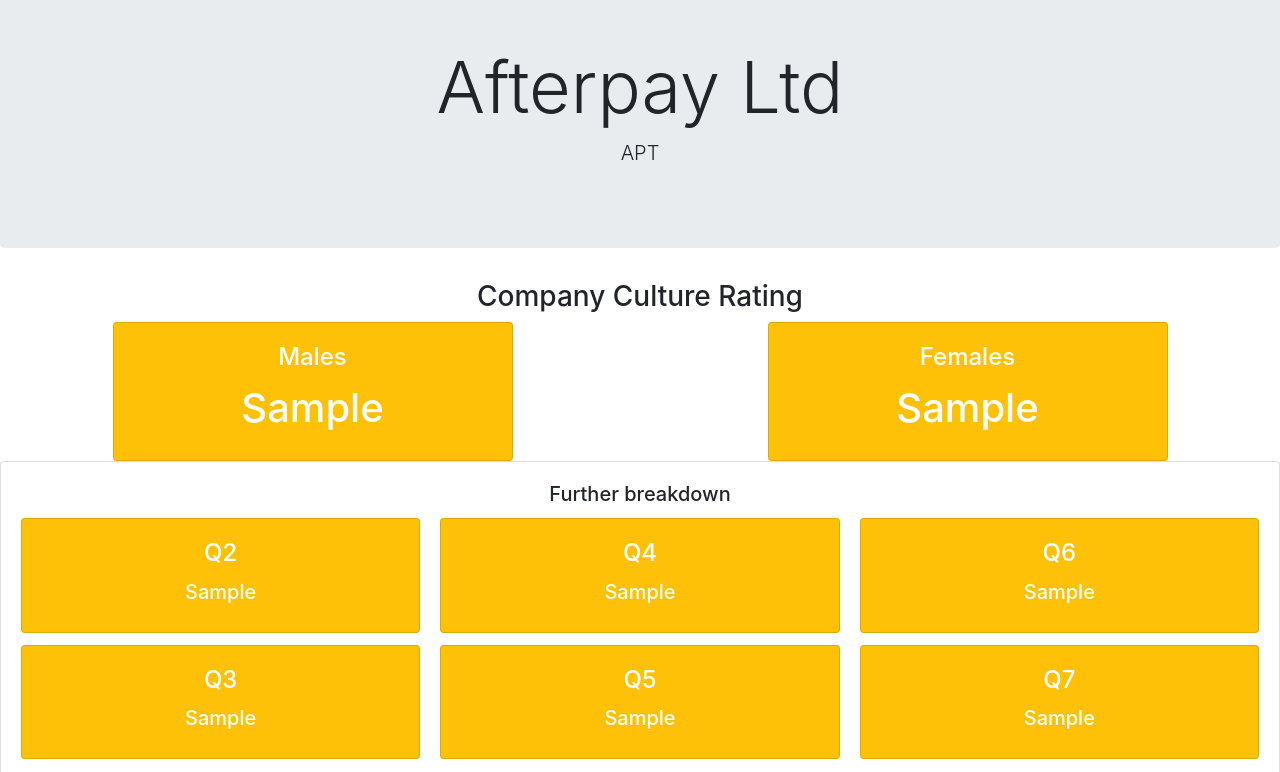
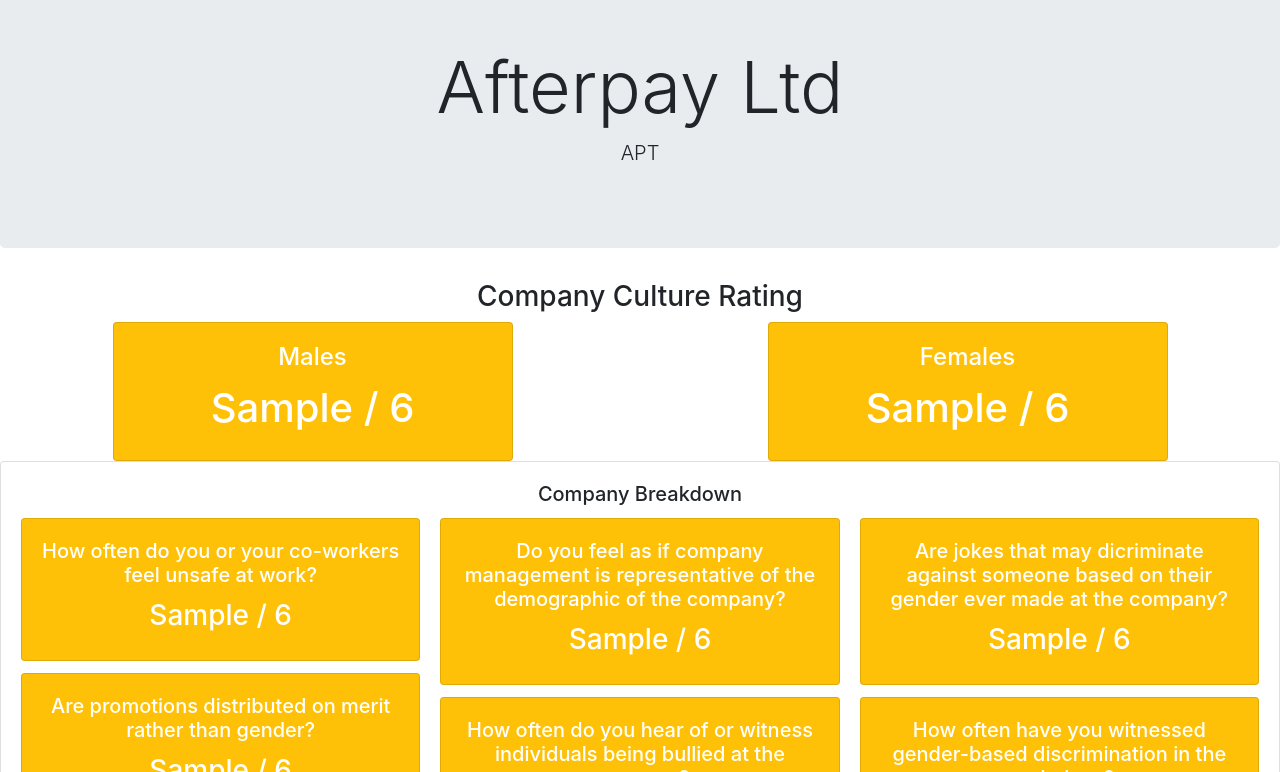
Before and after one commit to Nick-jw/RMIT-Hackathon-2022, a Django app: template hackathon/templates/company.html in a window 1280 px wide. Shown: the part 126-898 px from the top of the page. Run offline with Django 4.2, Linux system fonts and the light colour scheme; data comes from the database, SQL or seed files in the repository; tables that the repository leaves empty hold one stand-in row (values such as "Sample post"); the template is opened without the code that fills it: values that come from a table or form of the project are taken from there, most other values are stand-ins (such as "Sample title", 1, 10 or a date in 2020); grey boxes are pictures that could not be loaded.

Commit message:
touch ups

```diff
--- a/hackathon/templates/company.html
+++ b/hackathon/templates/company.html
@@ -56,7 +56,7 @@
               <div class="card-body">
                         <h4 class="card-title">Males</h4>
                         <p class="h1">
-                          {{ Q1avg_male }}
+                          {{ Q1avg_male }}  / 6
                         </p>
                     </div>
                 </div>
@@ -70,7 +70,7 @@
               <div class="card-body">
                         <h4 class="card-title">Females</h4>
                         <p class="h1">
-                          {{ Q1avg_female }}
+                          {{ Q1avg_female }}  / 6
                         </p>
                     </div>
                 </div>
@@ -79,7 +79,7 @@
 
         <div class="card">
             <div class="card-body text-center">
-                <h5 class="card-title">Further breakdown</h5>
+                <h5 class="card-title">Company Breakdown</h5>
                 <div class="card-columns">
                   {% if Q2avg >= 4%}
                   <div class="card text-white bg-success mx-auto" style="max-width: 25rem;">
@@ -89,8 +89,8 @@
                   <div class="card text-white bg-warning mx-auto" style="max-width: 25rem;">
                   {% endif %}
                         <div class="card-body">
-                            <h4 class="card-title">Q2</h4>
-                            <p class="h5">{{Q2avg}}</p>
+                            <h5 class="card-title">How often do you or your co-workers feel unsafe at work?</h5>
+                            <p class="h3">{{Q2avg}}  / 6</p>
                         </div>
                     </div>
                     {% if Q3avg >= 4%}
@@ -101,8 +101,8 @@
                   <div class="card text-white bg-warning mx-auto" style="max-width: 25rem;">
                   {% endif %}
                         <div class="card-body">
-                            <h4 class="card-title">Q3</h4>
-                            <p class="h5">{{Q3avg}}</p>
+                            <h5 class="card-title">Are promotions distributed on merit rather than gender?</h5>
+                            <p class="h3">{{Q3avg}}  / 6</p>
                         </div>
                     </div>
                     {% if Q4avg >= 4%}
@@ -113,8 +113,8 @@
                   <div class="card text-white bg-warning mx-auto" style="max-width: 25rem;">
                   {% endif %}
                         <div class="card-body">
-                            <h4 class="card-title">Q4</h4>
-                            <p class="h5">{{Q4avg}}</p>
+                            <h5 class="card-title">Do you feel as if company management is representative of the demographic of the company?</h5>
+                            <p class="h3">{{Q4avg}}  / 6</p>
                         </div>
                     </div>
                     {% if Q5avg >= 4%}
@@ -125,8 +125,8 @@
                   <div class="card text-white bg-warning mx-auto" style="max-width: 25rem;">
                   {% endif %}
                         <div class="card-body">
-                            <h4 class="card-title">Q5</h4>
-                            <p class="h5">{{Q5avg}}</p>
+                            <h5 class="card-title">How often do you hear of or witness individuals being bullied at the company?</h5>
+                            <p class="h3">{{Q5avg}}  / 6</p>
                         </div>
                     </div>
                     {% if Q6avg >= 4%}
@@ -137,8 +137,8 @@
                   <div class="card text-white bg-warning mx-auto" style="max-width: 25rem;">
                   {% endif %}
                         <div class="card-body">
-                            <h4 class="card-title">Q6</h4>
-                            <p class="h5">{{Q6avg}}</p>
+                            <h5 class="card-title">Are jokes that may dicriminate against someone based on their gender ever made at the company?</h5>
+                            <p class="h3">{{Q6avg}}  / 6</p>
                         </div>
                     </div>
                     {% if Q7avg >= 4%}
@@ -149,8 +149,8 @@
                   <div class="card text-white bg-warning mx-auto" style="max-width: 25rem;">
                   {% endif %}
                         <div class="card-body">
-                            <h4 class="card-title">Q7</h4>
-                            <p class="h5">{{Q7avg}}</p>
+                            <h5 class="card-title">How often have you witnessed gender-based discrimination in the workplace?</h5>
+                            <p class="h3">{{Q7avg}}  / 6</p>
                         </div>
                     </div>
                 </div>
```
